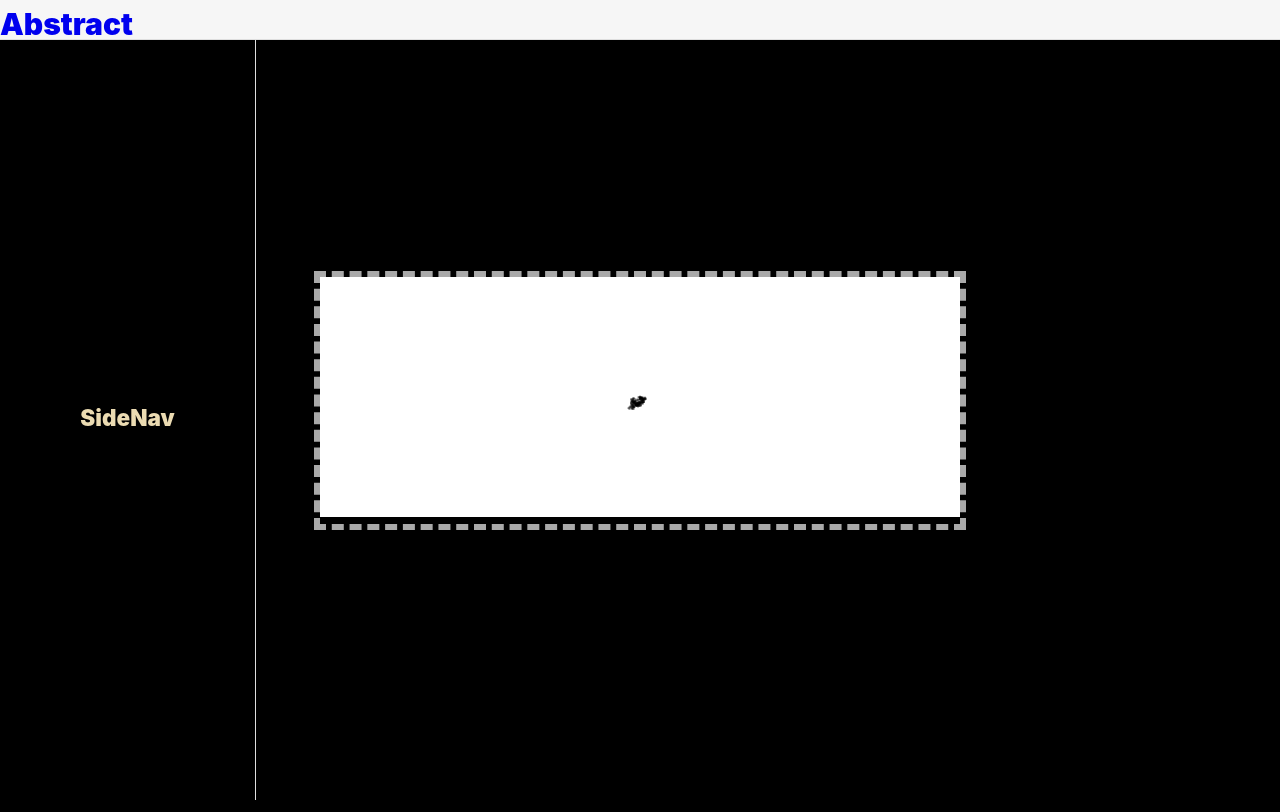
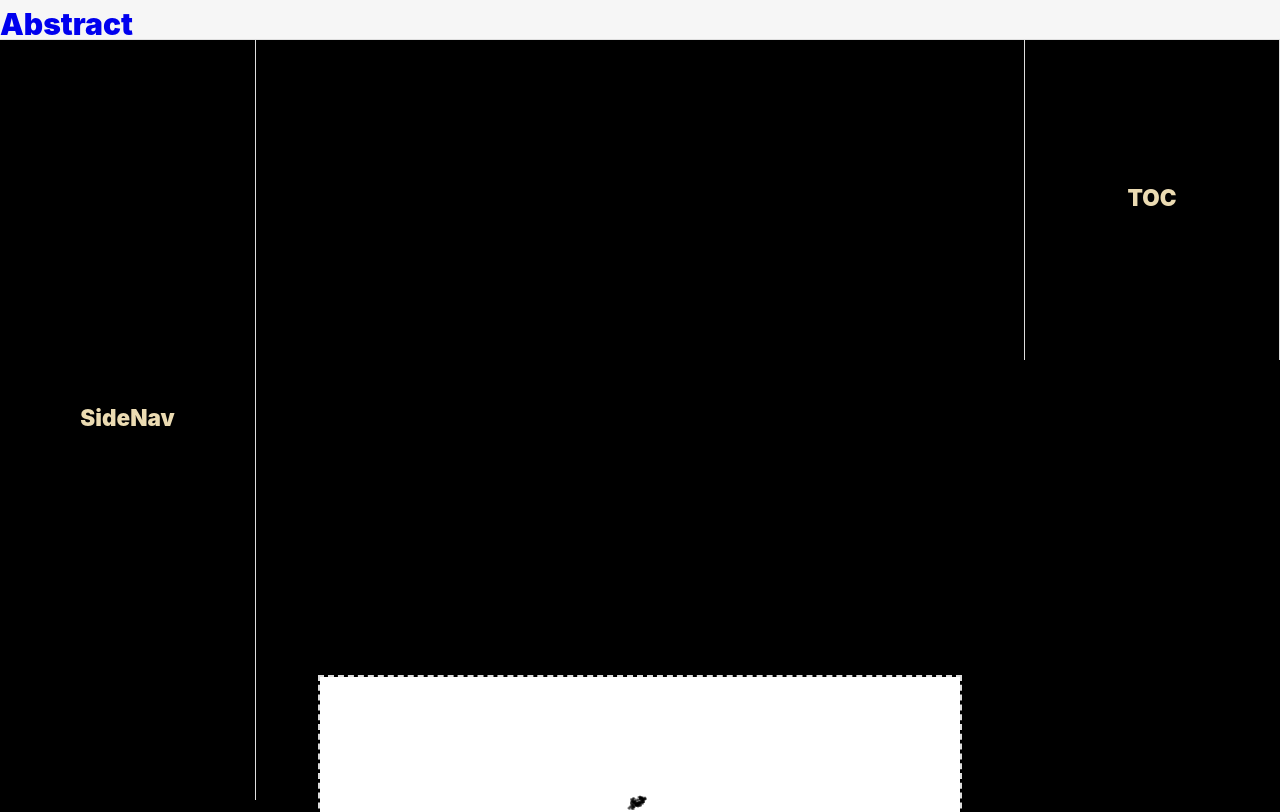
Before and after one commit to Unomars4/abstract, a Vue app: page /lab in a window 1280 px wide. Shown: the top 812 px of the page. Built offline with nearby package versions, Linux system fonts and the light colour scheme.

Commit message:
add toc sidebar

```diff
--- a/src/App.vue
+++ b/src/App.vue
@@ -3,6 +3,7 @@ import { RouterView } from 'vue-router'
 </script>
 
 <template>
+
   <header>
     <a href="/">
       <h1>Abstract</h1>
@@ -11,21 +12,24 @@ import { RouterView } from 'vue-router'
     </nav>
   </header>
 
+  <aside class="sidenav">
+    <h1>SideNav</h1>
+  </aside>
+
   <main>
-    <aside>
-      <h1>SideNav</h1>
-    </aside>
+    <RouterView />
+  </main>
 
-    <div class="wrapper">
-      <RouterView />
-    </div>
-  </main>
+  <aside class="toc">
+    <h1>TOC</h1>
+  </aside>
 
 </template>
 
 <style scoped>
-aside,
-header {
+.sidenav,
+header,
+.toc {
   position: fixed;
 }
 
@@ -35,6 +39,13 @@ h1 {
 
 .wrapper {
   flex-grow: 1;
+}
+
+.toc {
+  border-left: 1px solid var(--gray-3);
+  height: 45%;
+  right: 0;
+  top: 0;
 }
 
 aside {
--- a/src/views/LabView.vue
+++ b/src/views/LabView.vue
@@ -29,7 +29,7 @@ onMounted(() => {
 
 
 <template>
-  <div class="main">
+  <div class="content">
     <div id="container" ref="container"></div>
   </div>
 </template>
@@ -41,10 +41,10 @@ h1 {
   text-align: center;
 }
 
-.main {
-  height: 100%;
+.content {
+  height: 200vh;
+  width: 80%;
   display: flex;
-  flex-direction: column;
   justify-content: center;
   flex-wrap: wrap;
   align-content: center;
@@ -52,7 +52,7 @@ h1 {
 }
 
 #container {
-  border: dashed 6px darkgrey;
+  border: dashed 2px var(--gray-3);
   height: fit-content;
   width: fit-content;
 }
```
